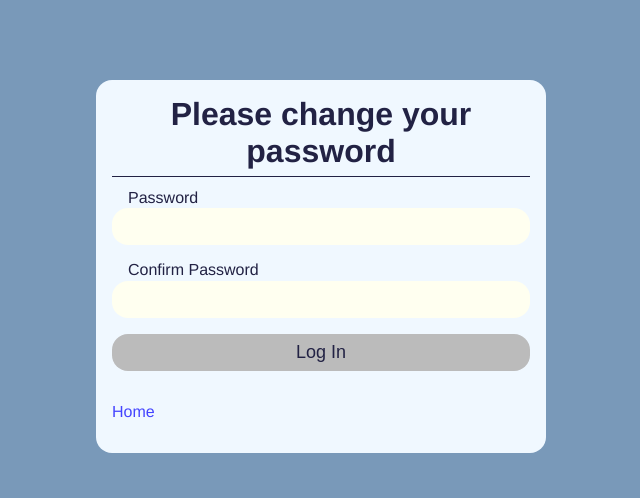
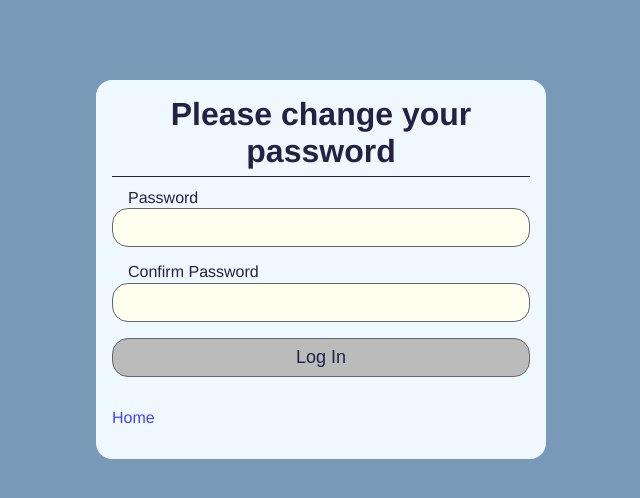
Before and after one commit to timothyf1/cmt120-flask, a Flask app: page /auth/new-password in a window 1280 px wide. Shown: the top 498 px of the page, without its empty margins (319-959 px from the left). Run offline with Flask 3, Linux system fonts and the light colour scheme; the visitor is signed in with stand-in values (Sample User, id 1).

Commit message:
missing form element classes for formatting

```diff
--- a/portfolio/auth/templates/login.html
+++ b/portfolio/auth/templates/login.html
@@ -8,6 +8,7 @@ Login
 <form method="POST" action="">
     {{ form.csrf_token }}
 
+    <div class="form-element">
         {{ form.username.label }}
         {{ form.username }}
         {% if form.username.errors %}
@@ -17,7 +18,9 @@ Login
         {% endfor %}
         </div>
         {% endif %}
+    </div>
 
+    <div class="form-element">
         {{ form.password.label }}
         {{ form.password }}
         {% if form.password.errors %}
@@ -27,7 +30,10 @@ Login
         {% endfor %}
         </div>
         {% endif %}
+    </div>
 
+    <div class="form-element">
         {{ form.submit }}
+    </div>
 </form>
 {% endblock authform %}
--- a/portfolio/auth/templates/newpassword.html
+++ b/portfolio/auth/templates/newpassword.html
@@ -8,6 +8,7 @@ Please change your password
 <form method="POST" action="">
     {{ form.csrf_token }}
 
+    <div class="form-element">
         {{ form.password.label }}
         {{ form.password }}
         {% if form.password.errors %}
@@ -17,7 +18,9 @@ Please change your password
         {% endfor %}
         </div>
         {% endif %}
+    </div>
 
+    <div class="form-element">
         {{ form.confirm_password.label }}
         {{ form.confirm_password }}
         {% if form.confirm_password.errors %}
@@ -27,7 +30,10 @@ Please change your password
         {% endfor %}
         </div>
         {% endif %}
+    </div>
 
+    <div class="form-element">
         {{ form.submit }}
+    </div>
 </form>
 {% endblock authform %}
```
Lines whose indentation alone changed are shown as unchanged.
